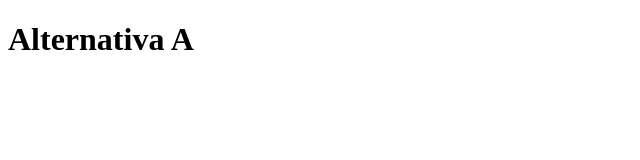
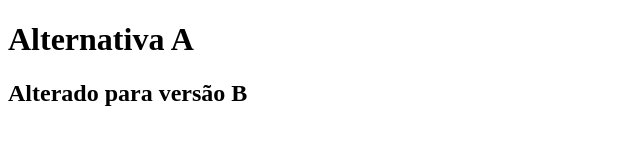
Before and after one commit to Sam18moura/git-aula-1, a plain HTML site: page index.html in a window 1280 px wide. Shown: the whole page, without its empty margins (0-640 px from the left). Drawn offline with Linux system fonts and the light colour scheme.

Commit message:
mais uma nova versão

```diff
--- a/index.html
+++ b/index.html
@@ -7,5 +7,6 @@
 </head>
 <body>
     <h1>Alternativa A</h1>
+    <h2>Alterado para versão B</h2>
 </body>
 </html>
```
